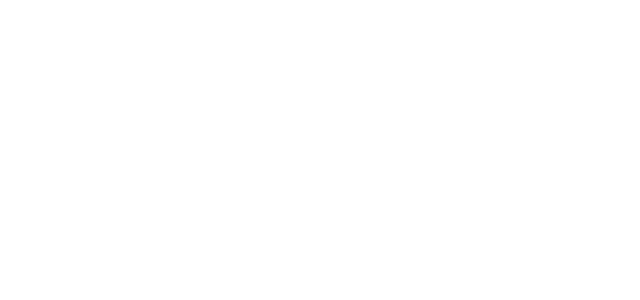
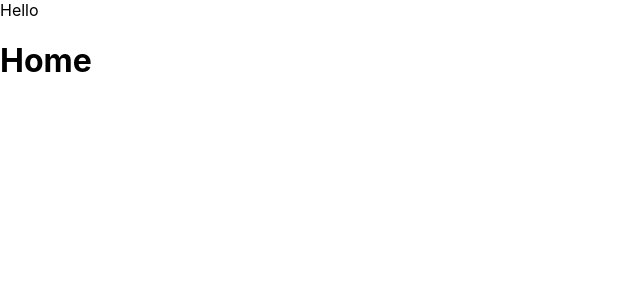
Before and after one commit to shiviraj/instagram-clone-react, a React (Create React App) app: page / in a window 1280 px wide. Shown: the top 300 px of the page, without its empty margins (0-640 px from the left). Built offline with nearby package versions, Linux system fonts and the light colour scheme.

Commit message:
Added routes

```diff
--- a/src/App.js
+++ b/src/App.js
@@ -1,7 +1,15 @@
 import React from 'react';
+import { BrowserRouter as Router } from 'react-router-dom';
+import Header from './components/Header';
+import AppRoutes from './routes/AppRoutes';
 
-function App() {
-  return <div className="App"></div>;
-}
+const AppRoute = () => {
+  return (
+    <Router>
+      <Header />
+      <AppRoutes />
+    </Router>
+  );
+};
 
-export default App;
+export default AppRoute;
--- /dev/null
+++ b/src/components/Header.js
@@ -0,0 +1,7 @@
+import React from 'react';
+
+const Header = () => {
+  return <div>Hello</div>;
+};
+
+export default Header;
--- /dev/null
+++ b/src/components/Home.js
@@ -0,0 +1,3 @@
+import React from 'react';
+
+export default () => <h1>Home</h1>;
--- /dev/null
+++ b/src/components/NotFound.js
@@ -0,0 +1,3 @@
+import React from 'react';
+
+export default () => <h1>Not Found</h1>;
--- a/src/index.js
+++ b/src/index.js
@@ -11,7 +11,4 @@
   document.getElementById('root')
 );
 
-// If you want your app to work offline and load faster, you can change
-// unregister() to register() below. Note this comes with some pitfalls.
-// Learn more about service workers: https://bit.ly/CRA-PWA
 serviceWorker.unregister();
--- /dev/null
+++ b/src/routes/AppRoutes.js
@@ -0,0 +1,15 @@
+import React from 'react';
+import { Switch, Route } from 'react-router-dom';
+import Home from '../components/Home';
+import NotFound from '../components/NotFound';
+
+const AppRoutes = () => {
+  return (
+    <Switch>
+      <Route path="/" component={Home} exact />
+      <Route component={NotFound} />
+    </Switch>
+  );
+};
+
+export default AppRoutes;
```
